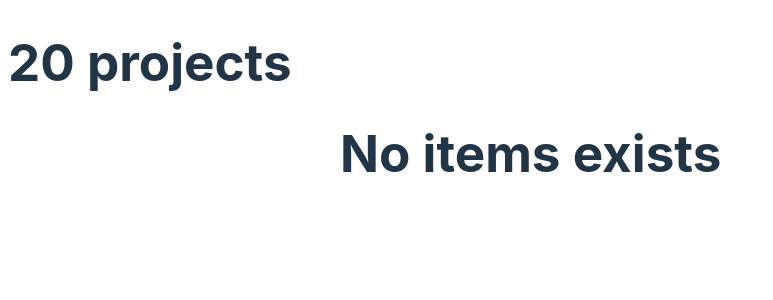
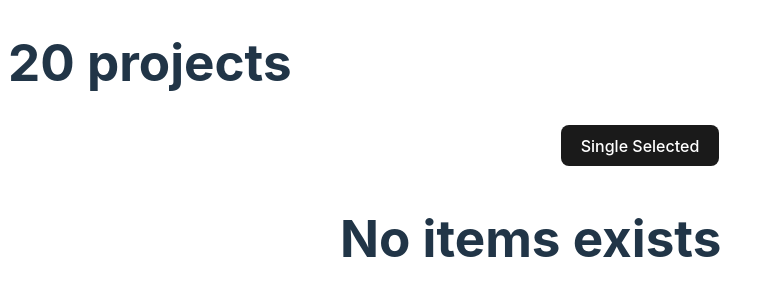
Before and after one commit to Mezin24/20-small-react-projects, a React (Vite) app: page / in a window 1280 px wide. Shown: the top 300 px of the page, without its empty margins (0-773 px from the left). Built offline with nearby package versions, Linux system fonts and the light colour scheme.

Commit message:
add multiple selection

```diff
--- a/src/components/accordion/Accordion.css
+++ b/src/components/accordion/Accordion.css
@@ -1,11 +1,18 @@
+.wrapper {
+  margin-top: 20px;
+  display: flex;
+  flex-direction: column;
+  align-items: center;
+}
+
 .accordion {
-  margin-top: 20px;
+  margin-top: 10px;
   max-width: 600px;
   width: 90%;
   margin-inline: auto;
 }
 .item {
-  padding: 10px 20px;
+  padding: 5px 20px;
   border: 2px solid #213547;
 }
 
@@ -25,4 +32,6 @@
 
 .title span {
   cursor: pointer;
+  font-size: 2rem;
+  font-weight: bold;
 }
--- a/src/components/accordion/Accordion.tsx
+++ b/src/components/accordion/Accordion.tsx
@@ -4,29 +4,66 @@ import data from './data';
 
 const Accordion = () => {
   const [selectedItem, setSelectedItem] = useState<null | string>(null);
+  const [enableMultiSelected, setEnableMultiSelected] = useState(false);
+  const [multiSelected, setMultiSelected] = useState<string[]>([]);
 
-  const handleSelect = useCallback(
+  const handleSingleSelect = useCallback(
     (id: string) => {
       setSelectedItem(selectedItem === id ? null : id);
     },
     [selectedItem]
   );
 
+  const handleMultiSelect = useCallback(
+    (id: string) => {
+      const cpyMultiSelected = [...multiSelected];
+      if (cpyMultiSelected.includes(id)) {
+        setMultiSelected(cpyMultiSelected.filter((item) => item !== id));
+      } else {
+        setMultiSelected((prev) => [...prev, id]);
+      }
+    },
+    [multiSelected]
+  );
+
+  const toggleSelection = useCallback(() => {
+    setSelectedItem(null);
+    setMultiSelected([]);
+    setEnableMultiSelected((prev) => !prev);
+  }, []);
+
   return (
+    <div className='wrapper'>
+      <button className='toggle-btn' onClick={toggleSelection}>
+        {enableMultiSelected ? 'Multi' : 'Single'} Selected
+      </button>
       <div className='accordion'>
         {data && data.length > 0 ? (
-        data.map(({ id, question, answer }) => (
+          data.map(({ id, question, answer }) => {
+            const isSelected = enableMultiSelected
+              ? multiSelected.includes(id)
+              : selectedItem === id;
+            return (
               <div className='item' key={id}>
-            <h3 className='title' onClick={() => handleSelect(id)}>
-              {question} <span>{selectedItem === id ? '-' : '+'}</span>
+                <h3
+                  className='title'
+                  onClick={
+                    enableMultiSelected
+                      ? () => handleMultiSelect(id)
+                      : () => handleSingleSelect(id)
+                  }
+                >
+                  {question} <span>{isSelected ? '-' : '+'}</span>
                 </h3>
-            {selectedItem === id && <p className='answer'>{answer}</p>}
+                {isSelected && <p>{answer}</p>}
               </div>
-        ))
+            );
+          })
         ) : (
           <h1>No items exists</h1>
         )}
       </div>
+    </div>
   );
 };
 export default Accordion;
--- a/src/index.css
+++ b/src/index.css
@@ -31,6 +31,8 @@ h1 {
 button {
   border-radius: 8px;
   border: 1px solid transparent;
+  background-color: #242424;
+  color: white;
   padding: 0.6em 1.2em;
   font-size: 1em;
   font-weight: 500;
@@ -55,7 +57,4 @@ button:focus-visible {
   a:hover {
     color: #747bff;
   }
-  button {
-    background-color: #f9f9f9;
-  }
 }
```
Lines whose indentation alone changed are shown as unchanged.
